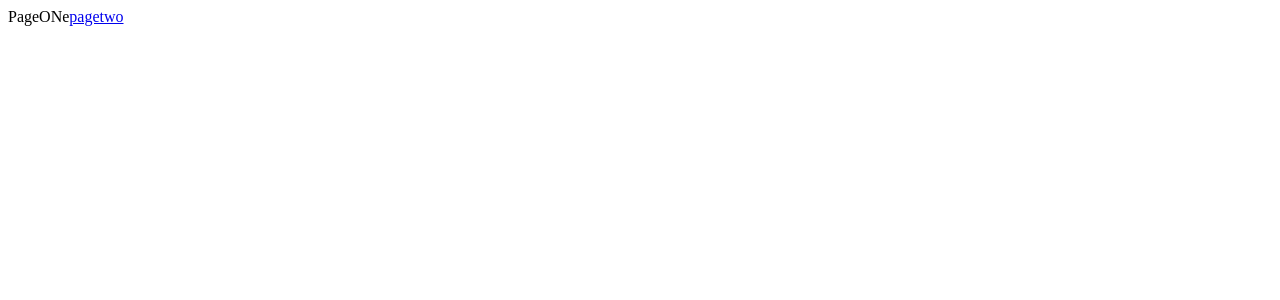
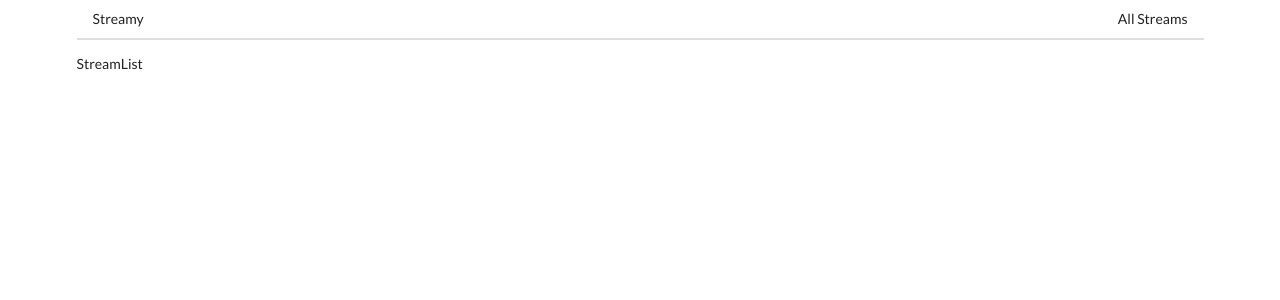
Before and after one commit to rajkishorreddy/Streams, a React (Create React App) app in the folder client/: page / in a window 1280 px wide. Shown: the top 300 px of the page. Built offline with nearby package versions, Linux system fonts and the light colour scheme.

Commit message:
Routing part

```diff
--- a/client/public/index.html
+++ b/client/public/index.html
@@ -3,6 +3,10 @@
   <head>
     <meta charset="utf-8" />
     <link rel="icon" href="%PUBLIC_URL%/favicon.ico" />
+    <link
+      rel="stylesheet"
+      href="https://cdnjs.cloudflare.com/ajax/libs/semantic-ui/2.4.1/semantic.min.css"
+    />
     <meta name="viewport" content="width=device-width, initial-scale=1" />
     <meta name="theme-color" content="#000000" />
     <meta
--- a/client/src/components/App.js
+++ b/client/src/components/App.js
@@ -1,31 +1,22 @@
 import React from "react";
-import { BrowserRouter, Route, Link } from "react-router-dom";
-
-const PageOne = () => {
-  return (
-    <div>
-      PageONe<Link to="/pagetwo">pagetwo</Link>
-    </div>
-  );
-};
-const PageTwo = () => {
-  return (
-    <div>
-      PageTwo<Link to="/">pageone</Link>
-    </div>
-  );
-};
-const PageThree = () => {
-  return <div>PageThree</div>;
-};
+import { BrowserRouter, Route } from "react-router-dom";
+import StreamCreate from "./streams/StreamCreate";
+import StreamEdit from "./streams/StreamEdit";
+import StreamDelete from "./streams/StreamDelete";
+import StreamList from "./streams/StreamList";
+import StreamShow from "./streams/StreamShow";
+import Header from "./Header";
 const App = () => {
   return (
-    <div>
+    <div className="ui container">
       <BrowserRouter>
         <div>
-          <Route path="/" exact component={PageOne} />
-          <Route path="/pagetwo" component={PageTwo} />
-          <Route path="/pageThree" component={PageThree} />
+          <Header />
+          <Route path="/" exact component={StreamList} />
+          <Route path="/streams/new" component={StreamCreate} />
+          <Route path="/streams/edit" component={StreamEdit} />
+          <Route path="/streams/delete" component={StreamDelete} />
+          <Route path="/streams/show" component={StreamShow} />
         </div>
       </BrowserRouter>
     </div>
--- /dev/null
+++ b/client/src/components/Header.jsx
@@ -0,0 +1,18 @@
+import React from "react";
+import { Link } from "react-router-dom";
+const Header = () => {
+  return (
+    <div className="ui secondary pointing menu">
+      <Link to="/" className="item">
+        Streamy
+      </Link>
+      <div className="right menu">
+        <Link to="/" className="item">
+          All Streams
+        </Link>
+      </div>
+    </div>
+  );
+};
+
+export default Header;
```
